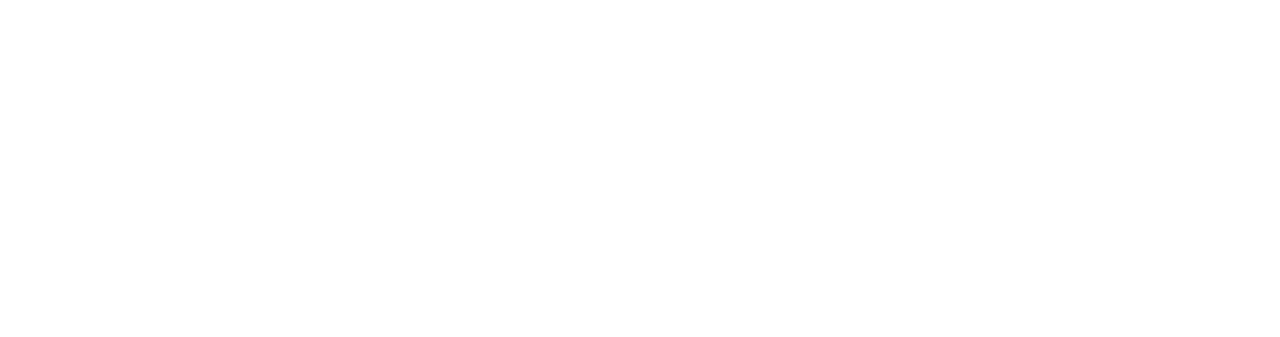
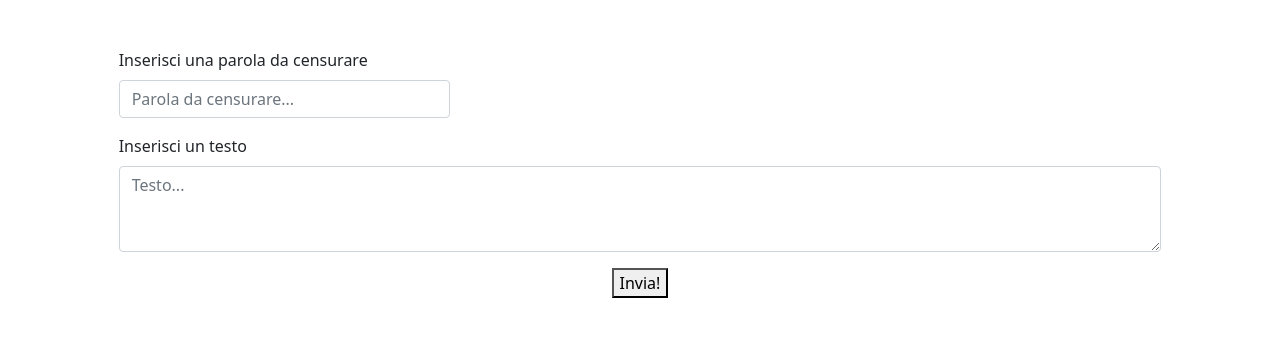
Before and after one commit to diegoferrari129/php-badwords, a PHP site: page / in a window 1280 px wide. Before the commit the part shown is empty. Shown: the top 337 px of the page. Run offline with PHP 8.4, Linux system fonts and the light colour scheme.

Commit message:
[UPD] added and styled form-controls and button in index.php

```diff
--- a/index.php
+++ b/index.php
@@ -8,8 +8,59 @@
     <meta charset="UTF-8">
     <meta name="viewport" content="width=device-width, initial-scale=1.0">
     <title>Document</title>
+    <link href="https://cdn.jsdelivr.net/npm/bootstrap@5.0.2/dist/css/bootstrap.min.css" rel="stylesheet" integrity="sha384-EVSTQN3/azprG1Anm3QDgpJLIm9Nao0Yz1ztcQTwFspd3yD65VohhpuuCOmLASjC" crossorigin="anonymous">
 </head>
 <body>
     <!-- content -->
+     <div class="container-fluid">
+        <div class="row">
+            <div class="col-10 offset-1">
+
+                <form action="" method="get">
+
+                    <div class="row">
+
+                        <!-- censorship -->
+                        <div class="col-4">
+
+                            <div class="mt-5">
+
+                                <label class="form-label">Inserisci una parola da censurare</label>
+                                    <input type="text" name="censorship" class="form-control" placeholder="Parola da censurare...">
+                                </div>
+
+                            </div>
+
+                        </div>
+
+                        <!-- text-area  -->
+                        <div class="col-12">
+
+                            <div class="my-3">
+
+                                <label class="form-label">Inserisci un testo</label>
+                                    <textarea class="form-control" rows="3" placeholder="Testo..."></textarea>
+                                </div>
+
+                            </div>
+
+                            <!-- bottone -->
+                            <div class="mt-3 text-center">
+
+                                <button type="submit">
+                                    Invia!
+                                </button>
+
+                            </div>
+
+                        </div>
+
+                    </div>
+
+                </form>
+
+            </div>
+        </div>
+     </div>
 </body>
 </html>
```
